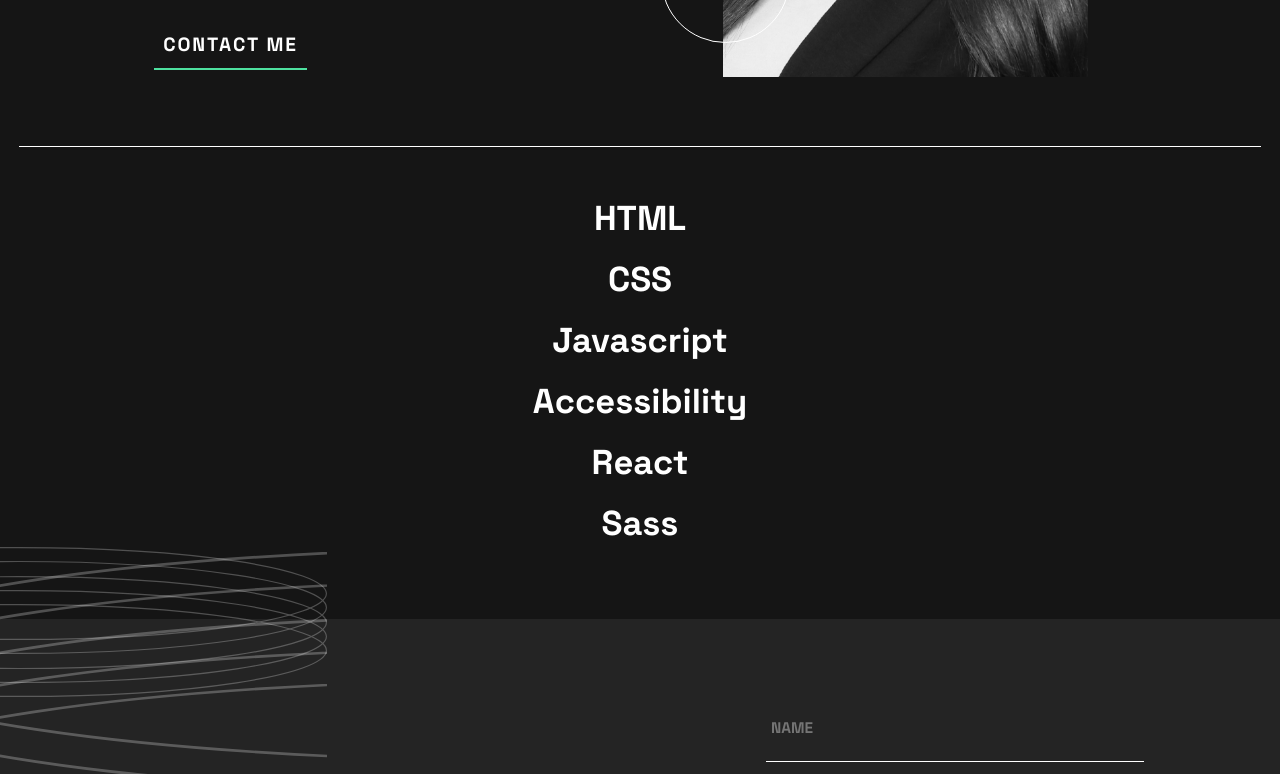
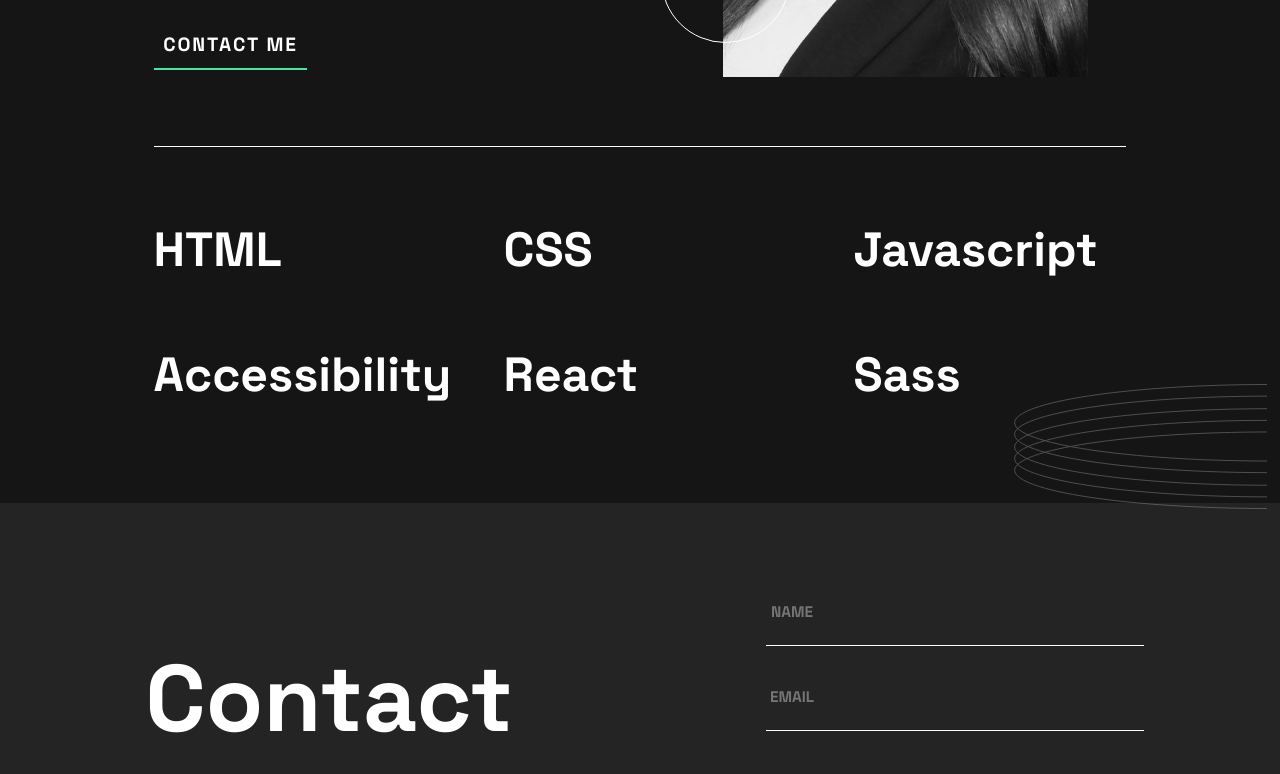
Before and after one commit to drv0228/dayana-portfolio, a React (Create React App) app: page / in a window 1280 px wide. Shown: the part 595-1369 px from the top of the page. Built offline with nearby package versions, Linux system fonts and the light colour scheme.

Commit message:
Adapt Skills Component layout for tablet and desktop viewport - Implement responsive design for an optimal tablet and desktop viewing experience

```diff
--- a/src/components/Contact/Contact.scss
+++ b/src/components/Contact/Contact.scss
@@ -149,11 +149,11 @@
     left: -12rem;
     background-color: transparent;
     @include tablet {
-      top: 66.5rem;
+      top: 91rem;
       left: -14rem;
     }
     @include desktop {
-      top: 59.5rem;
+      top: 79rem;
       left: -9rem;
       width: 500px;
     }
--- a/src/components/Skills/Skills.js
+++ b/src/components/Skills/Skills.js
@@ -6,12 +6,12 @@ import ovals from "../../assets/images/skills-ovals.svg";
 function Skills() {
     return (
         <section className="skills-section">
-       <p className="skills-section__content">HTML</p>
-       <p className="skills-section__content">CSS</p>
-       <p className="skills-section__content">Javascript</p>
-       <p className="skills-section__content">Accessibility</p>
-       <p className="skills-section__content">React</p>
-       <p className="skills-section__content">Sass</p>
+     <div><p className="skills-section__content">HTML</p></div>
+       <div><p className="skills-section__content">CSS</p></div>
+       <div><p className="skills-section__content">Javascript</p></div>
+       <div><p className="skills-section__content redesign">Accessibility</p></div>
+       <div><p className="skills-section__content">React</p></div>
+       <div><p className="skills-section__content">Sass</p></div>
        <img
         className="skills-section__ovals"
         src={ovals}
--- a/src/components/Skills/Skills.scss
+++ b/src/components/Skills/Skills.scss
@@ -6,17 +6,33 @@
     flex-direction: column;
     justify-content: center;
     align-items: center;
+    border-top: 1px solid $p-white;
     margin: 4rem 1rem 1rem 1rem;
     padding: 3rem 0rem 1.5rem 0rem;
-    border-top: 1px solid $p-white;
+    @include tablet {
+        display: grid;
+        grid-template: repeat(3, 125px) / repeat(2, 350px);
+        justify-items: left;
+        align-items: center;
+    }
+    @include desktop {
+        margin: 4rem 8rem 1rem 8rem;
+        grid-template: repeat(2, 125px) / repeat(3, 350px);
+        justify-content: left;
+    }
 }
+
 .skills-section__content {
     font-size: 1.8rem;
     padding-bottom: 1.8rem;
+
     &:hover {
         background-color: $p-green;
       }
-
+@include tablet {
+    font-size: 2.5rem;
+    align-items: last baseline;
+}
 }
 .skills-section__ovals {
     position: absolute;
@@ -24,12 +40,13 @@
     left: 12.5rem;
     background-color: transparent;
     @include tablet {
-      top: 66.5rem;
-      left: -14rem;
+      top: 53rem;
+      left: 24.9rem;
+      @include dimensions (15rem, 5rem);
     }
     @include desktop {
-      top: 59.5rem;
-      left: -9rem;
-      width: 500px;
+      top: 51rem;
+      left: 49rem;
+      @include dimensions (17rem, 6.5rem);
     }
 }
```
